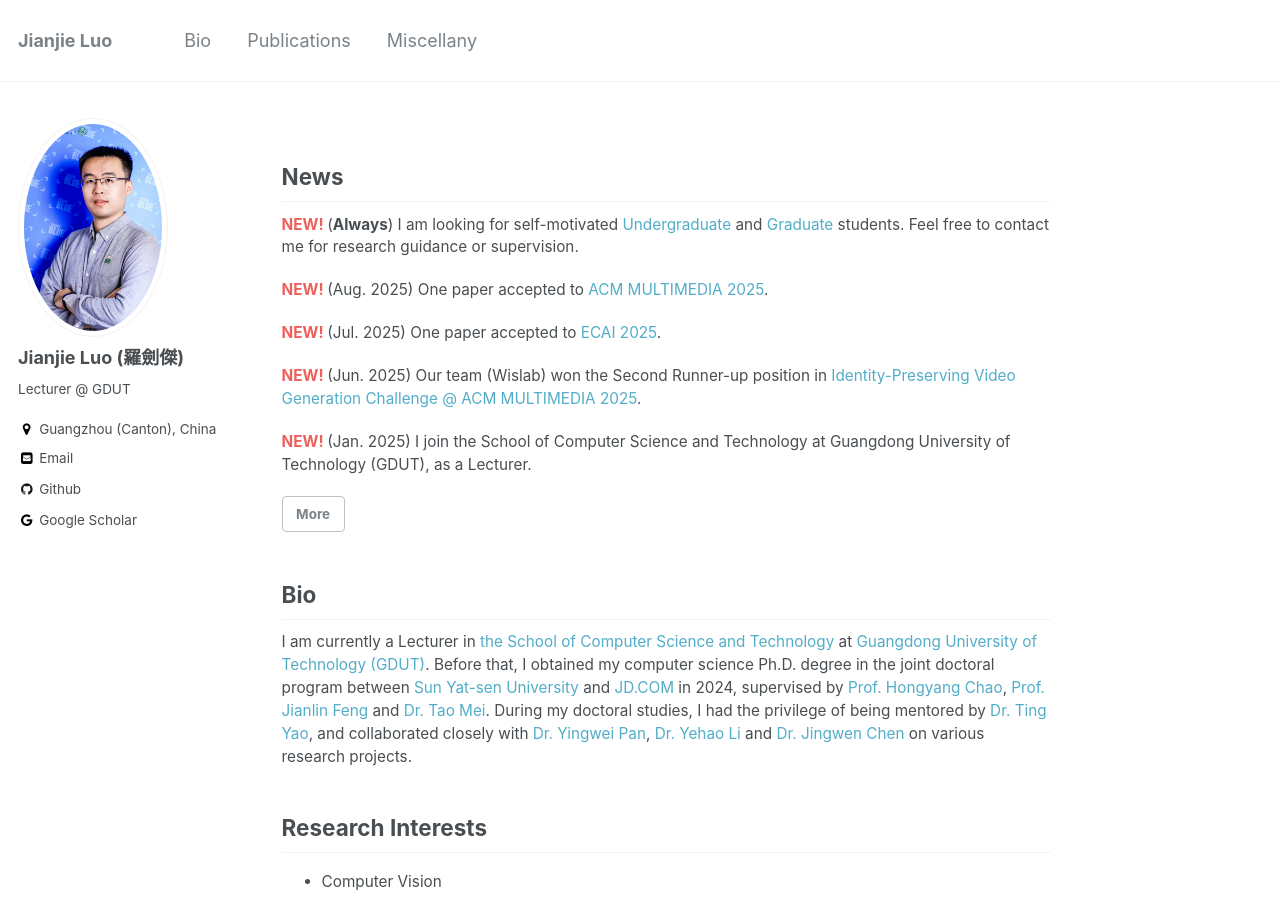
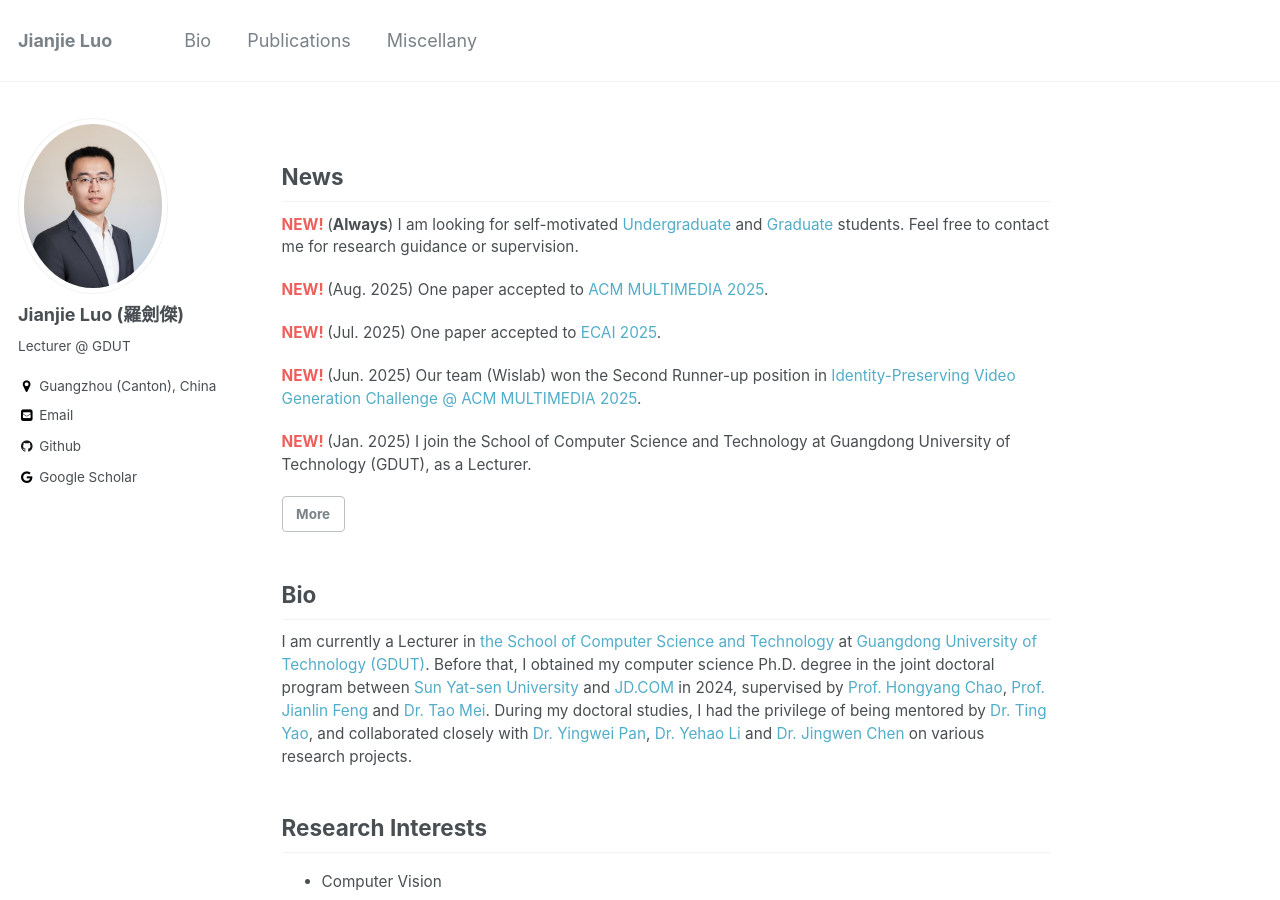
Before and after one commit to jianjieluo/jianjieluo.github.io, a Jekyll site: the page built from index.html, in a window 1280 px wide and 900 px high. Built offline with Jekyll 4.4.1, drawn with Linux system fonts in a browser that asks for light colours; a script that is not in the unit is left out; the list of posts is cut into pages by our own code.

Commit message:
update avatar

```diff
--- a/_config.yml
+++ b/_config.yml
@@ -65,7 +65,7 @@ google_ad_slot           :
 # Site Author
 author:
   name             : "Jianjie Luo (羅劍傑)"
-  avatar           : "bio-photo-3.jpg"
+  avatar           : "bio-photo-nano-banana-2-clipped.jpg"
   bio              : "Lecturer @ GDUT"
   location         : "Guangzhou (Canton), China"
   email            : "jianjieluo.sysu@gmail.com"
```
Also changed, not shown: images/bio-photo-3.jpg (deleted), images/bio-photo-nano-banana-2-clipped.jpg (added), images/bio-photo-nano-banana.jpg (added).
